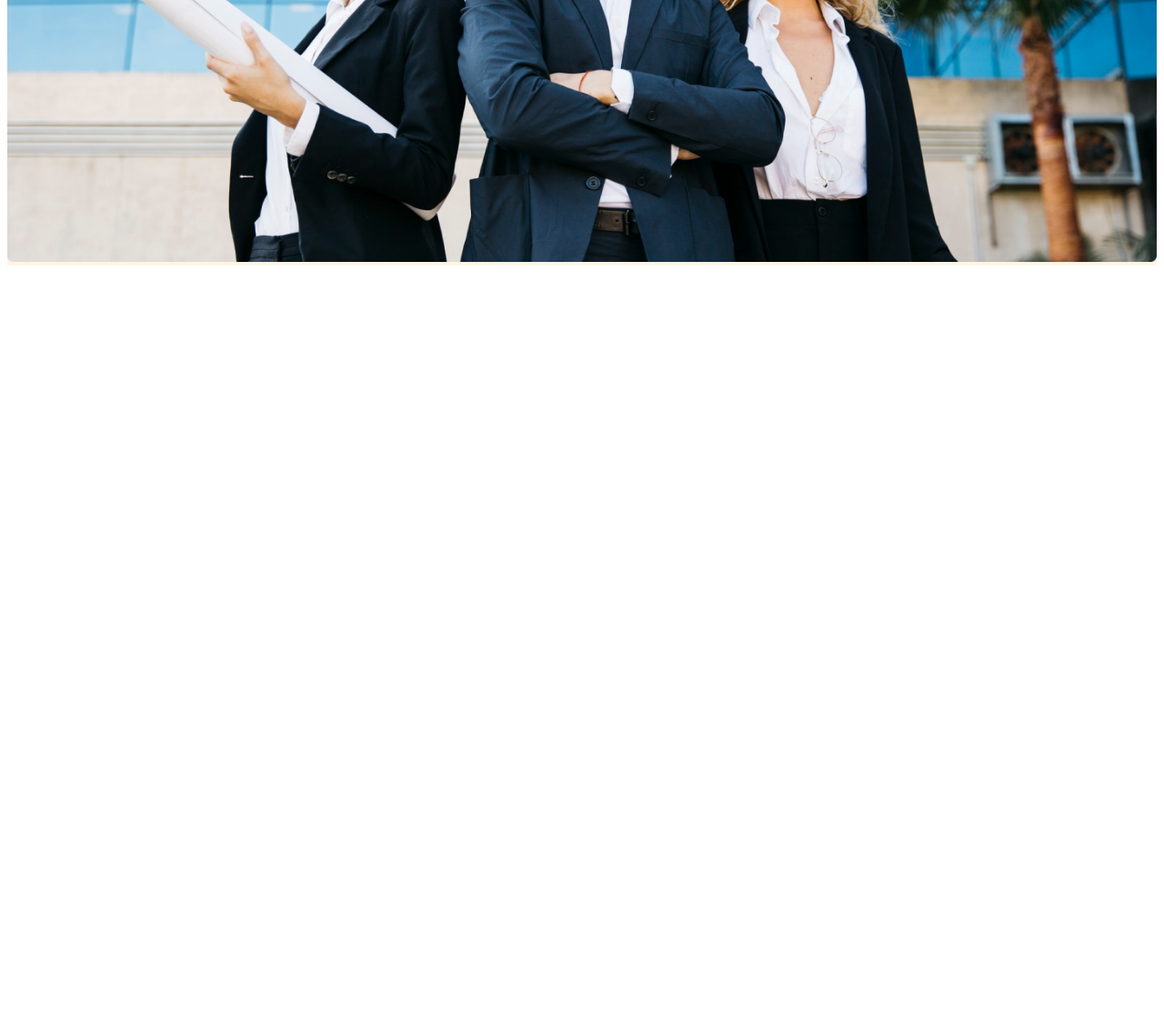
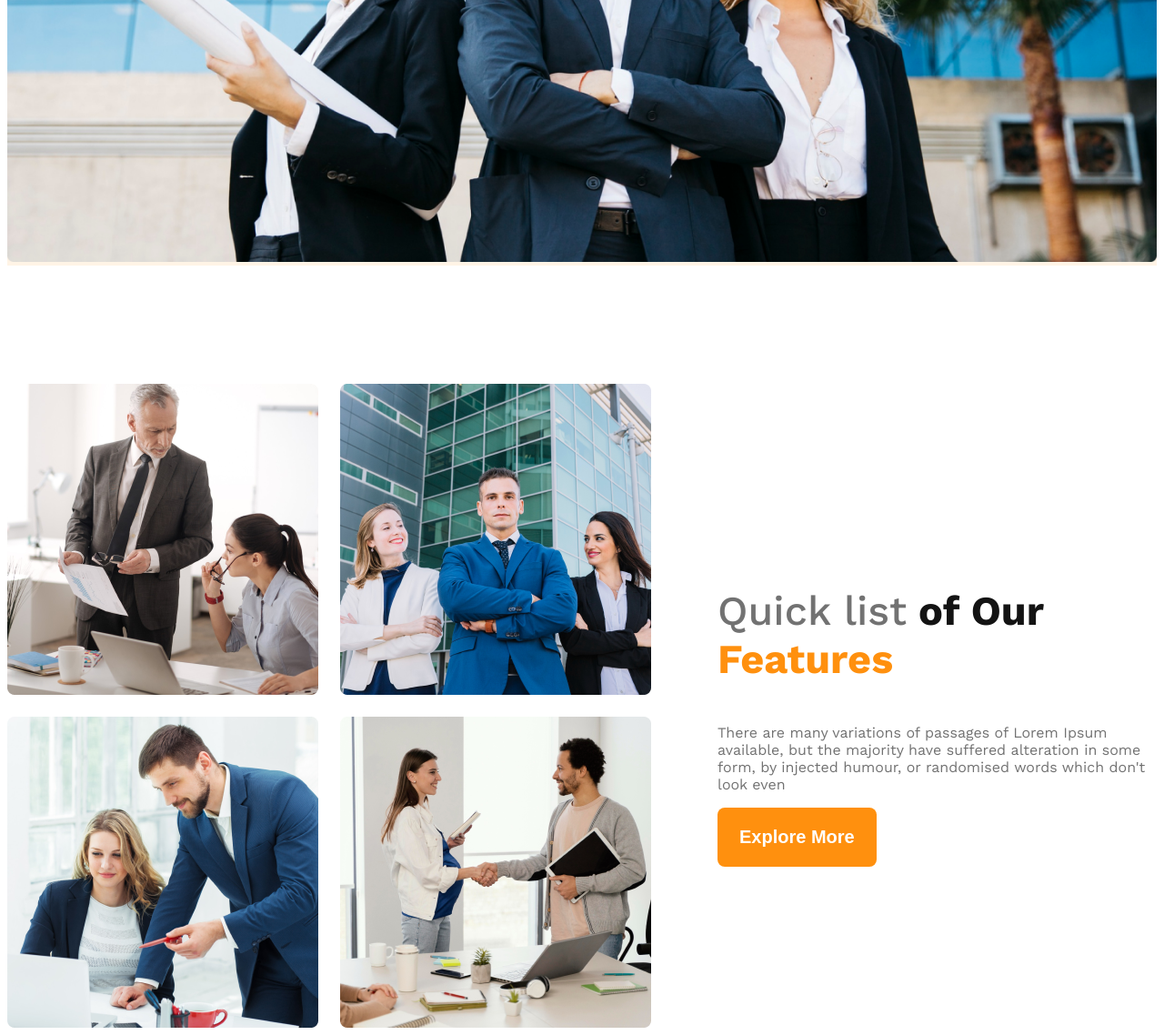
Before and after one commit to AbdurRahman1054/G3-ARCHITECH-, a plain HTML site: page index.html in a window 1280 px wide. Shown: the part 884-2022 px from the top of the page at 91% size. Before the commit the page ends 1184 px from the top, so only its background shows below. Drawn offline with nearby package versions, Linux system fonts and the light colour scheme.

Commit message:
Quick list of Our Features done with responsive

```diff
--- a/Style/style.css
+++ b/Style/style.css
@@ -19,6 +19,9 @@
 .dark_3 {
   color: #727272;
 }
+.light_orange {
+  color: #ff900e;
+}
 .btn_primary {
   border-radius: 8px;
   background: rgb(255, 144, 14);
@@ -27,6 +30,9 @@
   color: white;
   font-size: 1.25rem;
   font-weight: 600;
+}
+main > section {
+  margin-top: 130px;
 }
 
 /* HEADER STYLE */
@@ -82,10 +88,60 @@
 .banner_img {
   width: 100%;
 }
+/* Main */
+main {
+  max-width: 1440px;
+  margin: 0 auto;
+}
+/* Quick list of Our Features */
+.teams {
+  align-items: center;
+}
+.team_img_container {
+  display: grid;
+  grid-template-columns: repeat(2, 1fr);
+  gap: 24px;
+}
+.our_fetures {
+  max-width: 537px;
+  margin-left: 73px;
+}
+.fetures_title {
+  font-size: 2.813rem;
+  font-weight: 700;
+}
+.font_500 {
+  font-weight: 500;
+}
+.fetures_description {
+  font-weight: 400;
+  font-size: 1rem;
+}
+
 /* Media QUARY */
 @media screen and (max-width: 576px) {
+  main > section {
+    margin-top: 50px;
+  }
   .navbar,
-  .nav-link {
+  .nav-link,
+  .teams {
     flex-direction: column;
   }
+  .team_img_container {
+    grid-template-columns: repeat(1, 1fr);
+  }
+  .our_fetures {
+    margin-left: 20px;
+  }
 }
+
+/* RESPONSIVE MEDIUM DEVICE */
+@media screen and (min-width: 576px) and (max-width: 992px) {
+  .teams {
+    flex-direction: column;
+  }
+  .our_fetures {
+    margin: 0 auto;
+  }
+}
--- a/index.html
+++ b/index.html
@@ -33,7 +33,30 @@
       <img class="banner_img" src="./images/banner.png" alt="">
     </div>
   </header>
-  <main></main>
+  <main>
+    <section class="teams display-flex">
+
+      <div class="team_img_container">
+        <img src="./images/team1.png" alt="">
+        <img src="./images/team2.png" alt="">
+        <img src="./images/team3.png" alt="">
+        <img src="./images/team4.png" alt="">
+      </div>
+
+      <div class="our_fetures">
+        <h3 class="fetures_title"><span class="dark_3 font_500">Quick list</span> <span class="dark_1">of
+            Our</span> <span class="light_orange">Features</span></h3>
+        <p class="fetures_description dark_3">There are many variations of passages of Lorem Ipsum available, but the
+          majority
+          have suffered alteration in
+          some form,
+          by injected humour, or randomised words which don't look even
+        </p>
+        <button class="btn_primary">Explore More</button>
+      </div>
+
+    </section>
+  </main>
   <footer></footer>
 </body>
 
```
